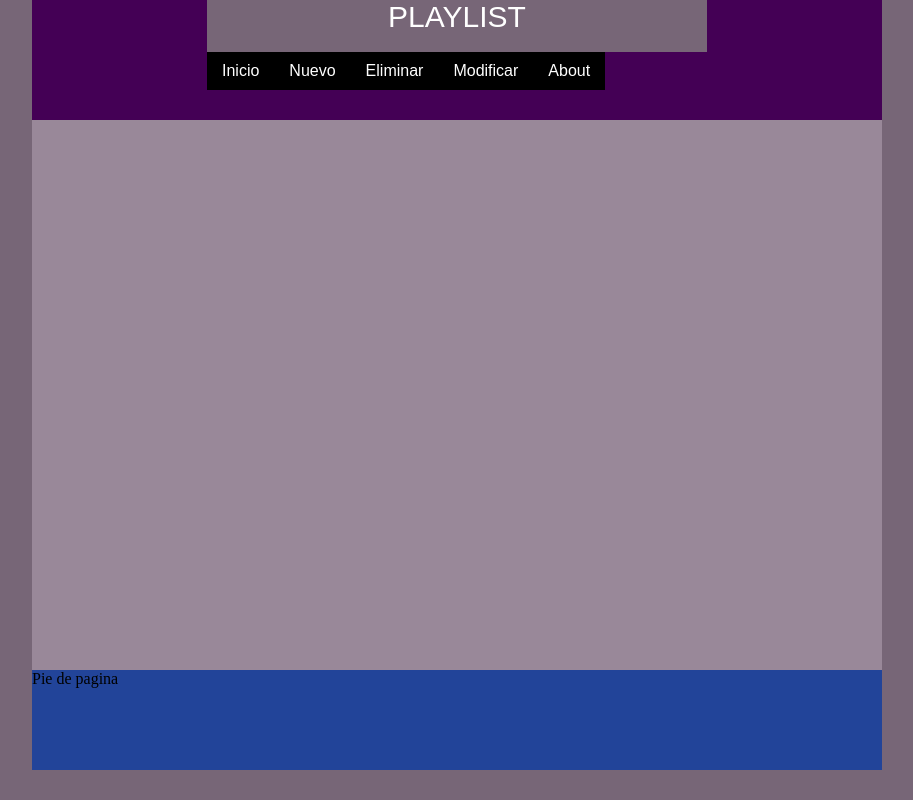
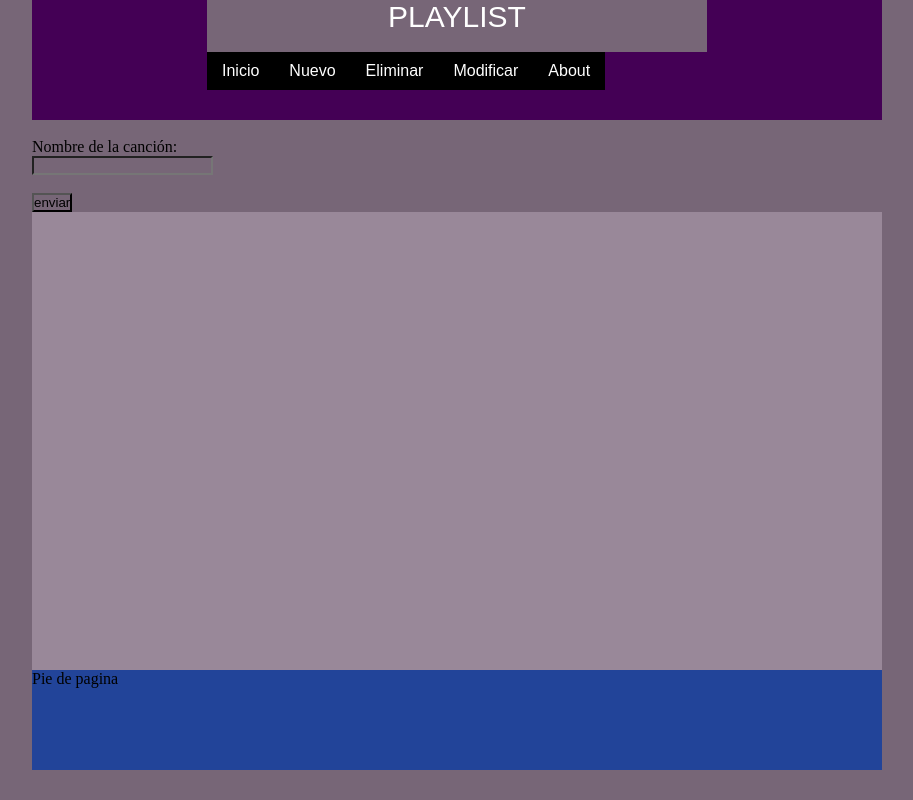
Before and after one commit to CitlalyAlmanza/Sitio-web, a plain HTML site: page Modify.html in a window 1280 px wide. Shown: the whole page, without its empty margins (183-1096 px from the left). Drawn offline with Linux system fonts and the light colour scheme.

Commit message:
Añadí formulario para modificar campos de la informacion

```diff
--- a/Modify.html
+++ b/Modify.html
@@ -23,7 +23,13 @@
 	</div>
 </header>
 <section>
-
+	<form onclick="modif_campos.html" action="modif_campos.html">
+	<div class="formulario_D"><br>
+		Nombre de la canción:<br>
+		<input type="text" class="input_d" name="nom_cancion"  value=""> <br><br>
+		<input type="submit" class="btn_d" value="enviar"/>
+	</div>
+	</form>
 </section>
 <footer>
 	Pie de pagina
```
